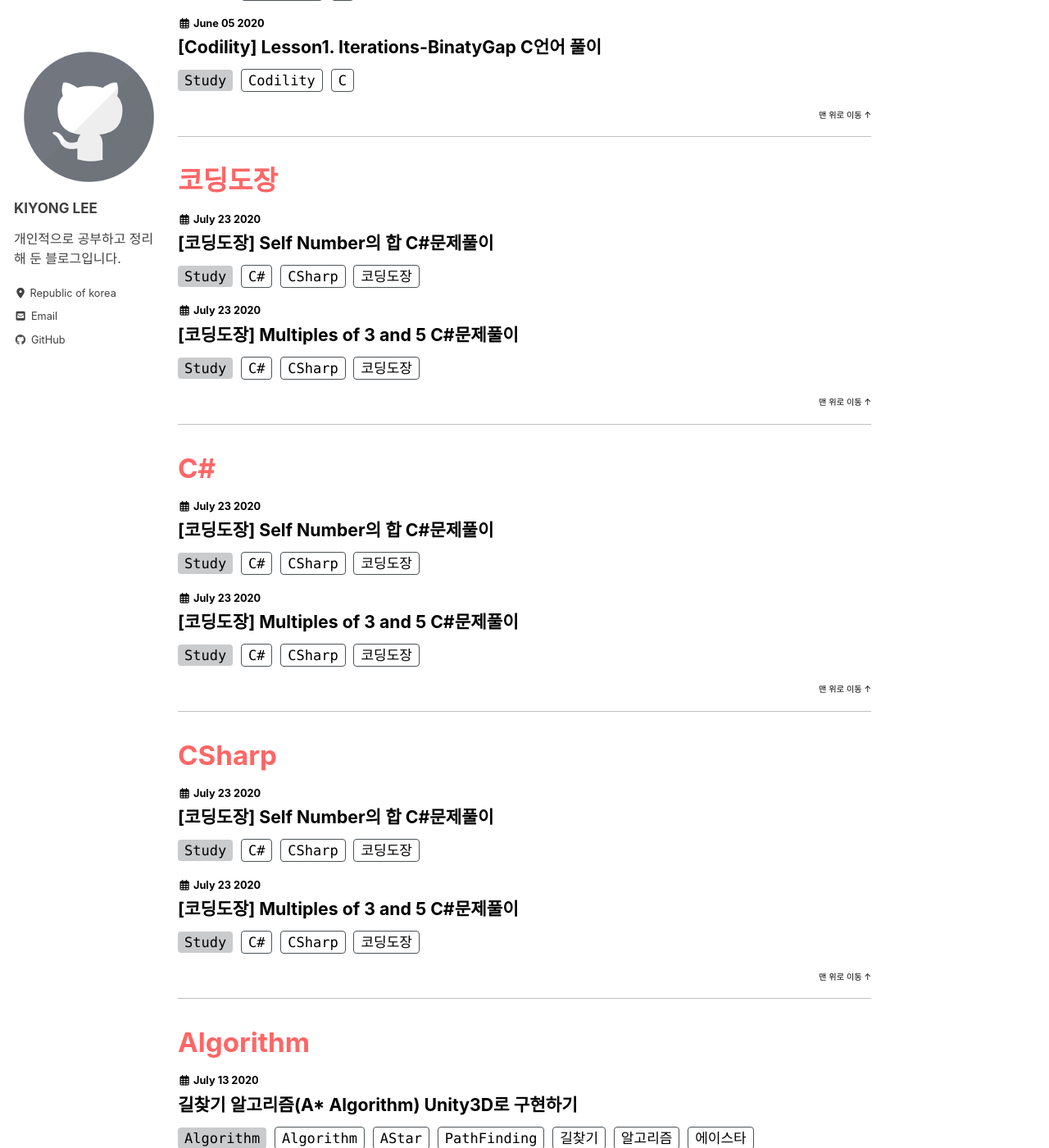
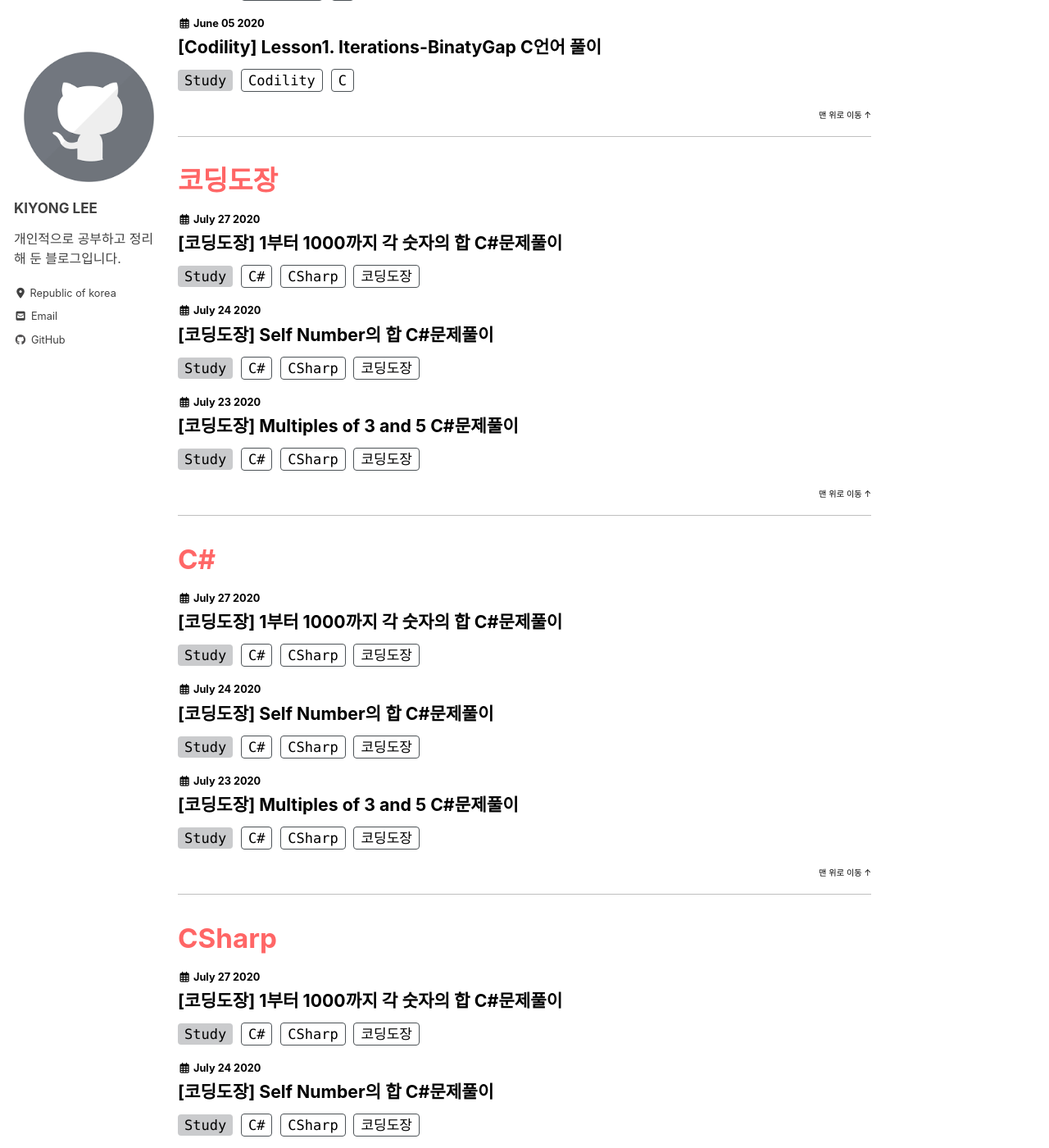
Before and after one commit to kiyongpro/kiyongpro.github.io, a Jekyll site: the page built from _pages/tags-archive.md, in a window 1280 px wide and 1400 px high, scrolled down 3739 px. Shown: the whole window at 82% size. Built offline with Jekyll 4.4.1, drawn with Linux system fonts in a browser that asks for light colours; cached includes are drawn as plain includes; nearby versions of some CDN libraries; some web fonts are replaced.

Commit message:
post: Study

```diff
--- a/_posts/Study/CodingStamp/2020-07-23-SelfNumber.md
+++ b/_posts/Study/CodingStamp/2020-07-24-SelfNumber.md
@@ -9,7 +9,7 @@ tags:
 toc: false
 toc_sticky: false
 
-date: 2020-07-23
+date: 2020-07-24
 last_modified_at:
 ---
 
--- /dev/null
+++ b/_posts/Study/CodingStamp/2020-07-27-EachCount.md
@@ -0,0 +1,66 @@
+---
+title:  "[코딩도장] 1부터 1000까지 각 숫자의 합 C#문제풀이"
+
+categories:
+  - Study
+tags:
+  - [코딩도장, C#, CSharp]
+
+toc: false
+toc_sticky: false
+
+date: 2020-07-27
+last_modified_at:
+---
+
+
+# 1. 문제
+> LV.1
+
+1부터 1000까지 각 숫자의 합을 구하는 문제이다.
+
+>10 ~ 15
+10 = 1, 0
+11 = 1, 1
+12 = 1, 2
+13 = 1, 3
+14 = 1, 4
+15 = 1, 5
+
+답은 0:1개, 1:7개, 2:1개, 3:1개, 4:1개, 5:1개
+
+# 2. 풀이
+
+{% highlight cs linenos %}
+int[] count = new int[10];
+for (int i = 1; i <= 1000; i++)
+{
+    int temp = i;
+    while (temp > 0) {
+        count[temp % 10]++;
+        temp /= 10;
+    }
+}
+{% endhighlight %}
+
+> 정답
+0: 192개
+1: 301개
+2: 300개
+3: 300개
+4: 300개
+5: 300개
+6: 300개
+7: 300개
+8: 300개
+9: 300개
+
+- 0부터 9까지 숫자를 세는 배열을 생성해준다.
+- 입력된 숫자(temp)의 1의 자리 숫자를 하나 더해준뒤 10으로 나누어 없애줍니다.
+temp = 134, count[4]++
+temp = 13, count[3]++
+temp = 1, count[1]++
+
+
+
+[맨 위로 이동하기](#){: .btn .btn--primary }{: .align-right}
```
